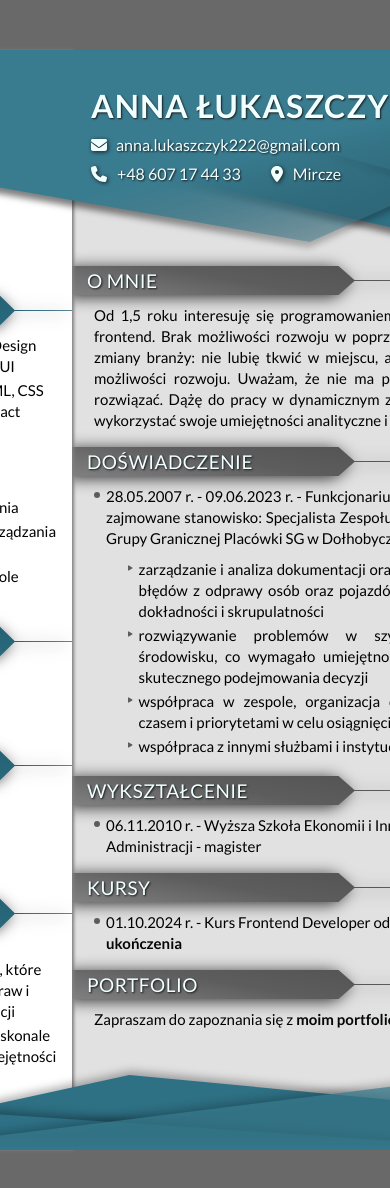
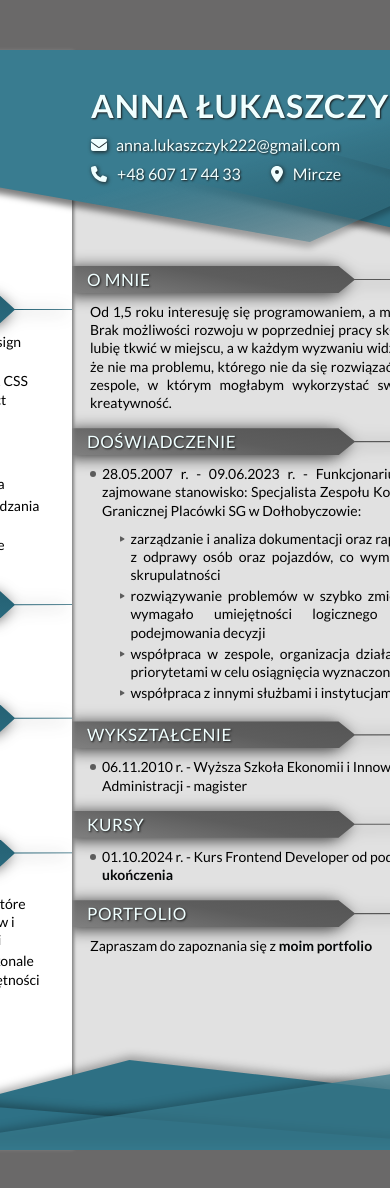
Before and after one commit to AnnaLukaszczyk/CV-AnnaLukaszczyk, a React (Create React App) app: page / in a window 390 px wide. Shown: the top 1188 px of the page. Built offline with nearby package versions, Linux system fonts and the light colour scheme.

Commit message:
added responsive styles for list and list items for screen widths below 920px

```diff
--- a/src/common/List/styled.js
+++ b/src/common/List/styled.js
@@ -4,6 +4,10 @@ import { FontAwesomeIcon } from "@fortawesome/react-fontawesome";
 export const StyledList = styled.ul`
 	margin: 10px 10px 0 10px;
 	list-style: none;
+
+	@media (max-width: 920px) {
+		margin: 10px 8px 0 10px;
+	}
 `;
 
 export const ListItem = styled.li`
@@ -12,6 +16,12 @@ export const ListItem = styled.li`
 	margin: ${({ $isMain }) => ($isMain ? "3px 12px" : "3px 0")};
 	font-size: 15px;
 	line-height: 1.4;
+
+	@media (max-width: 920px) {
+		margin: ${({ $isMain }) => ($isMain ? "3px 8px" : "3px 0")};
+		font-size: 14px;
+		line-height: 1.3;
+	}
 `;
 
 export const Icon = styled(FontAwesomeIcon)`
--- a/src/common/Section/styled.js
+++ b/src/common/Section/styled.js
@@ -53,4 +53,8 @@ export const SectionTitle = styled.h2`
 		75% 100%,
 		0% 100%
 	)`};
+
+@media (max-width: 920px) {
+		font-size: 17px;
+	}
 `;
--- a/src/features/Footer/styled.js
+++ b/src/features/Footer/styled.js
@@ -11,6 +11,10 @@ export const Layers = styled.div`
 	height: 100px;
 	width: 100%;
 	overflow: hidden;
+
+	@media (max-width: 920px) {
+		height: 120px;
+	}
 `;
 
 export const LayerBox = styled.div`
```
